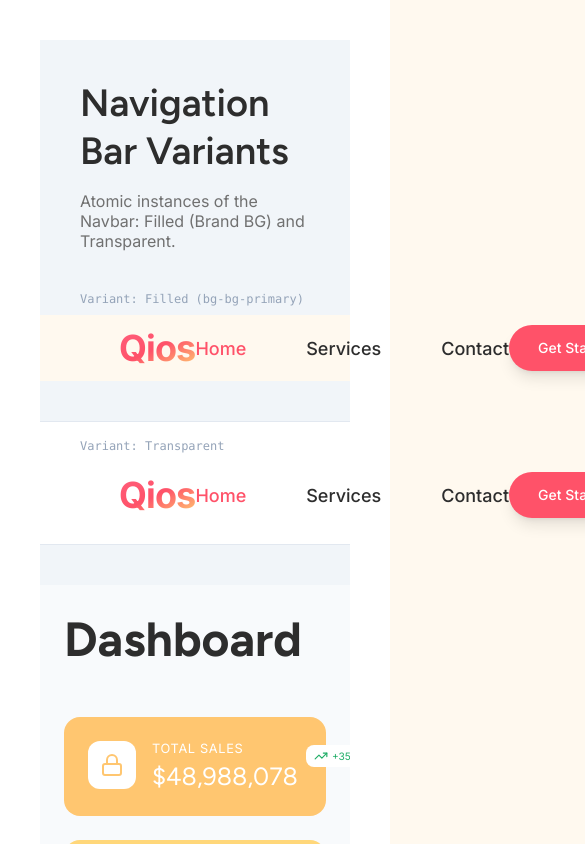
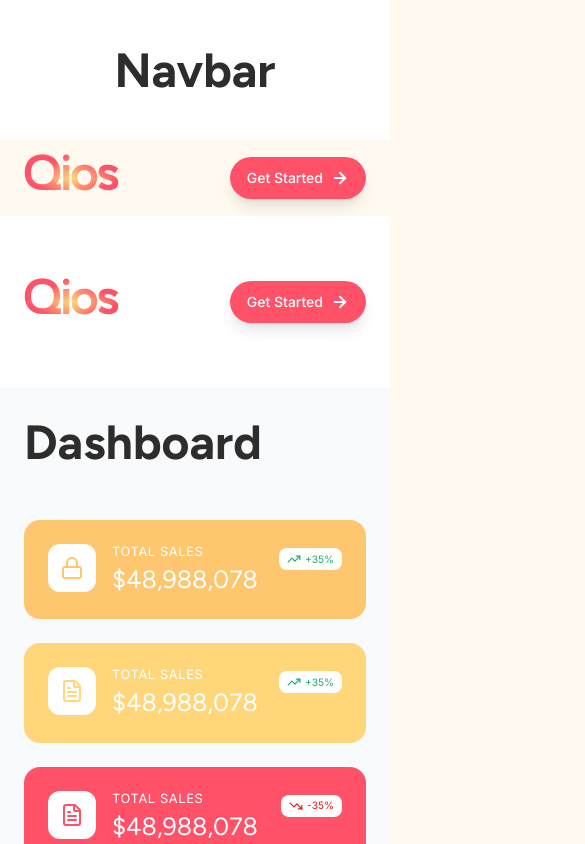
Before and after one commit to ShanRaboy11/Qios, a Next.js app: page / in a window 390 px wide. Shown: the top 844 px of the page, 585 px wide, since content can reach past the window. Built offline with nearby package versions, Linux system fonts and the light colour scheme.

Commit message:
fix: navbar w responsiveness

```diff
--- a/src/app/layout.tsx
+++ b/src/app/layout.tsx
@@ -1,26 +1,32 @@
 import type { Metadata } from "next";
 import { Figtree, Inter } from "next/font/google";
+import localFont from "next/font/local";
 import "./globals.css";
 
 const figtree = Figtree({
   subsets: ["latin"],
   variable: "--font-figtree",
-  display: "swap"
+  display: "swap",
 });
 
 const inter = Inter({
   subsets: ["latin"],
   variable: "--font-inter",
-  display: "swap"
+  display: "swap",
+});
+
+const ibrand = localFont({
+  src: "../../public/fonts/ibrand.otf",
+  variable: "--font-ibrand",
 });
 
 export const metadata: Metadata = {
   title: "Qios",
-  description: "Multi-tenant F&B kiosk platform for Cebu establishments"
+  description: "Multi-tenant F&B kiosk platform for Cebu establishments",
 };
 
 export default function RootLayout({
-  children
+  children,
 }: Readonly<{
   children: React.ReactNode;
 }>) {
@@ -28,7 +34,7 @@ export default function RootLayout({
     <html lang="en" suppressHydrationWarning>
       <body
         suppressHydrationWarning
-        className={`${figtree.variable} ${inter.variable} font-[family-name:var(--font-inter)] antialiased`}
+        className={`${figtree.variable} ${inter.variable} ${ibrand.variable} font-[family-name:var(--font-inter)] antialiased`}
       >
         {children}
       </body>
--- a/src/app/page.tsx
+++ b/src/app/page.tsx
@@ -108,33 +108,14 @@ export default function HomePage() {
   ];
 
   return (
-    <main className="flex min-h-screen bg-white p-10 flex-col items-center">
-      {/* NAVBAR DEMONSTRATION SECTION */}
-      <section className="w-full space-y-10 py-10 bg-slate-100">
-        <div className="px-10">
-          <h2 className="h2 mb-4">Navigation Bar Variants</h2>
-          <p className="b1 text-text-secondary mb-8">
-            Atomic instances of the Navbar: Filled (Brand BG) and Transparent.
-          </p>
-        </div>
-
-        {/* Instance 1: Filled */}
-        <div className="space-y-2">
-          <p className="px-10 text-xs font-mono text-slate-400">
-            Variant: Filled (bg-bg-primary)
-          </p>
-          <Navbar variant="filled" />
-        </div>
-
-        {/* Instance 2: Transparent */}
-        <div className="space-y-2 bg-white py-4 border-y border-slate-200">
-          <p className="px-10 text-xs font-mono text-slate-400">
-            Variant: Transparent
-          </p>
-          <Navbar variant="transparent" />
-        </div>
-      </section>
-      <section className="w-full h-full p-6 md:p-10 bg-slate-50 overflow-y-auto">
+    <main className="flex min-h-screen bg-white flex-col items-center w-full">
+      <div className="px-10 py-10">
+        <h1 className="h1 text-text-primary">Navbar</h1>
+      </div>
+      <Navbar variant="filled" />
+      <div className="h-12" />
+      <Navbar variant="transparent" />
+      <section className="w-full p-6 md:p-10 bg-slate-50 mt-12">
         <h1 className="h1 text-text-primary mb-12">Dashboard</h1>
 
         {/* 1. KPI Section: Responsive Grid Layout */}
--- a/src/components/organisms/navbar.tsx
+++ b/src/components/organisms/navbar.tsx
@@ -10,57 +10,58 @@ interface NavbarProps {
   className?: string;
 }
 
-const NavLink = ({
-  href,
-  children,
-  active,
-}: {
-  href: string;
-  children: React.ReactNode;
-  active?: boolean;
-}) => (
-  <a
-    href={href}
-    className={cn(
-      "font-inter font-medium text-[18px] transition-colors duration-200 hover:text-brand-accent",
-      active ? "text-brand-accent" : "text-text-primary",
-    )}
-  >
-    {children}
-  </a>
-);
-
 export const Navbar = ({ variant = "filled", className }: NavbarProps) => {
   return (
     <nav
       className={cn(
-        "flex items-center justify-between w-full max-w-[1439px] mx-auto px-[79px] py-[10px]",
+        "flex items-center justify-between w-full px-6 md:px-[79px] py-[10px]",
         variant === "filled" ? "bg-bg-primary" : "bg-transparent",
         className,
       )}
     >
-      {/* Logo Atom */}
-      <div className="flex items-center">
-        <span className="text-[36px] font-bold tracking-tight leading-none bg-gradient-to-br from-[#FF5E7B] via-brand-accent to-brand-primary bg-clip-text text-transparent font-inter">
-          Qios
-        </span>
+      <div
+        className="font-ibrand"
+        style={{
+          textAlign: "right",
+          fontSize: "50px",
+          fontWeight: 400,
+          fontStyle: "normal",
+          lineHeight: "normal",
+          background:
+            "linear-gradient(to bottom right, #FFD77A 0%, #FF5269 50%) bottom right / 50% 50% no-repeat, linear-gradient(to bottom left, #FFD77A 0%, #FF5269 50%) bottom left / 50% 50% no-repeat, linear-gradient(to top left, #FFD77A 0%, #FF5269 50%) top left / 50% 50% no-repeat, linear-gradient(to top right, #FFD77A 0%, #FF5269 50%) top right / 50% 50% no-repeat",
+          WebkitBackgroundClip: "text",
+          backgroundClip: "text",
+          WebkitTextFillColor: "transparent",
+        }}
+      >
+        Qios
       </div>
 
-      {/* Nav Links Molecule */}
-      <div className="flex items-center gap-[60px]">
-        <NavLink href="#home" active>
+      <div className="hidden md:flex items-center gap-[60px]">
+        <a
+          href="#home"
+          className="text-brand-accent font-inter font-medium text-[18px]"
+        >
           Home
-        </NavLink>
-        <NavLink href="#services">Services</NavLink>
-        <NavLink href="#contact">Contact</NavLink>
+        </a>
+        <a
+          href="#services"
+          className="text-text-primary hover:text-brand-accent transition-colors font-inter font-medium text-[18px]"
+        >
+          Services
+        </a>
+        <a
+          href="#contact"
+          className="text-text-primary hover:text-brand-accent transition-colors font-inter font-medium text-[18px]"
+        >
+          Contact
+        </a>
       </div>
 
-      {/* Button Atom Instance */}
       <Button
         variant="accent"
         shape="pill"
         rightIcon={<ArrowRight size={18} strokeWidth={2.5} />}
-        className="px-[28px] py-[12px]" // Fine-tuning to match Figma's specific button scale
       >
         Get Started
       </Button>
--- a/tailwind.config.ts
+++ b/tailwind.config.ts
@@ -4,7 +4,7 @@ const config: Config = {
   content: [
     "./src/pages/**/*.{js,ts,jsx,tsx,mdx}",
     "./src/components/**/*.{js,ts,jsx,tsx,mdx}",
-    "./src/app/**/*.{js,ts,jsx,tsx,mdx}"
+    "./src/app/**/*.{js,ts,jsx,tsx,mdx}",
   ],
   theme: {
     extend: {
@@ -12,32 +12,33 @@ const config: Config = {
         brand: {
           primary: "#FFC670",
           secondary: "#FFD77A",
-          accent: "#FF5269"
+          accent: "#FF5269",
         },
         bg: {
-          primary: "#FFF9EF"
+          primary: "#FFF9EF",
         },
         text: {
           primary: "#2D2D2D",
           secondary: "#707070",
-          tertiary: "#FFFFFF"
+          tertiary: "#FFFFFF",
         },
         warning: {
           primary: "#EC1313",
-          secondary: "#FFF0F0"
+          secondary: "#FFF0F0",
         },
         success: {
           primary: "#1FAD66",
-          secondary: "#E0FAD6"
-        }
+          secondary: "#E0FAD6",
+        },
       },
       fontFamily: {
         figtree: ["var(--font-figtree)", "sans-serif"],
-        inter: ["var(--font-inter)", "sans-serif"]
-      }
-    }
+        inter: ["var(--font-inter)", "sans-serif"],
+        ibrand: ["var(--font-ibrand)", "serif"],
+      },
+    },
   },
-  plugins: []
+  plugins: [],
 };
 
 export default config;
```
Also changed, not shown: public/fonts/ibrand.otf (added).
